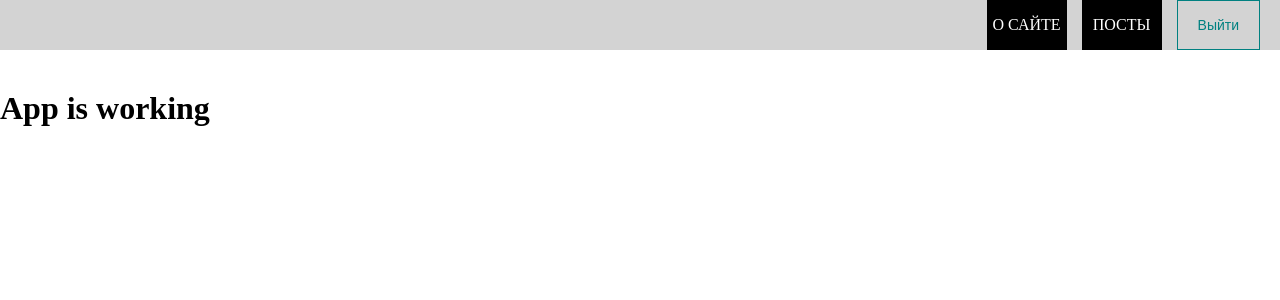
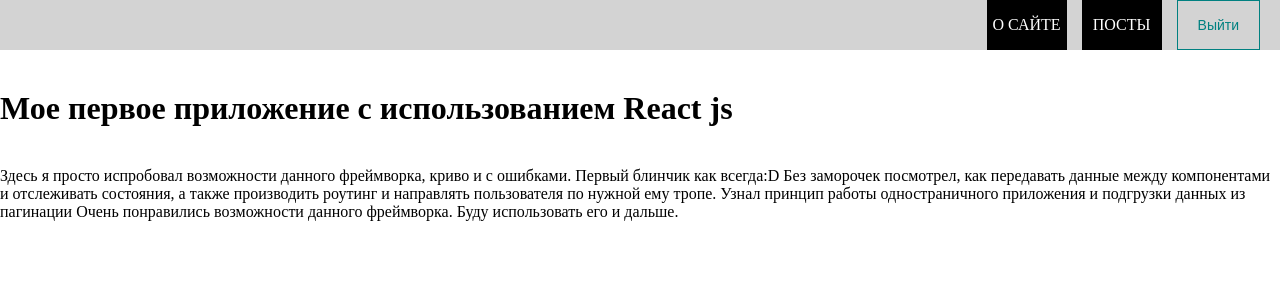
Before and after one commit to Vlad1slav1vanov/react-app, a React (Create React App) app: page /About in a window 1280 px wide. Shown: the top 300 px of the page. Built offline with nearby package versions, Linux system fonts and the light colour scheme; sample sign-in values are in the browser's storage; the HTML template or start-up script is replaced by a standard one.

Commit message:
last letter

```diff
--- a/src/pages/About.jsx
+++ b/src/pages/About.jsx
@@ -2,7 +2,17 @@ import React from "react";
 
 const About = () => {
     return (
-        <h1>App is working</h1>
+        <>
+            <h1>Мое первое приложение с использованием React js</h1>
+            <div>
+                Здесь я просто испробовал возможности данного фреймворка, криво и с ошибками.
+                Первый блинчик как всегда:D
+                Без заморочек посмотрел, как передавать данные между компонентами и отслеживать состояния, а также
+                производить роутинг и направлять пользователя по нужной ему тропе.
+                Узнал принцип работы одностраничного приложения и подгрузки данных из пагинации
+                Очень понравились возможности данного фреймворка. Буду использовать его и дальше.
+            </div>
+        </>
     )
 }
 
--- a/src/pages/Posts.jsx
+++ b/src/pages/Posts.jsx
@@ -61,9 +61,9 @@ function Posts() {
       />
       {postError &&
         <h1>Произошла ошибка ${postError}</h1>}
-      {isPostsLoading
-        ? <div style={{display: 'flex', justifyContent: 'center', marginTop: '50px'}}><Loader/></div>
-        : <Postslist remove={removePost} posts={sortedAndSearchedPosts} title="Посты про JS"/>
+        <Postslist remove={removePost} posts={sortedAndSearchedPosts} title="Посты про JS"/>
+      {isPostsLoading &&
+         <div style={{display: 'flex', justifyContent: 'center', marginTop: '50px'}}><Loader/></div>
       }
       <Pagination
         page={page}
```
